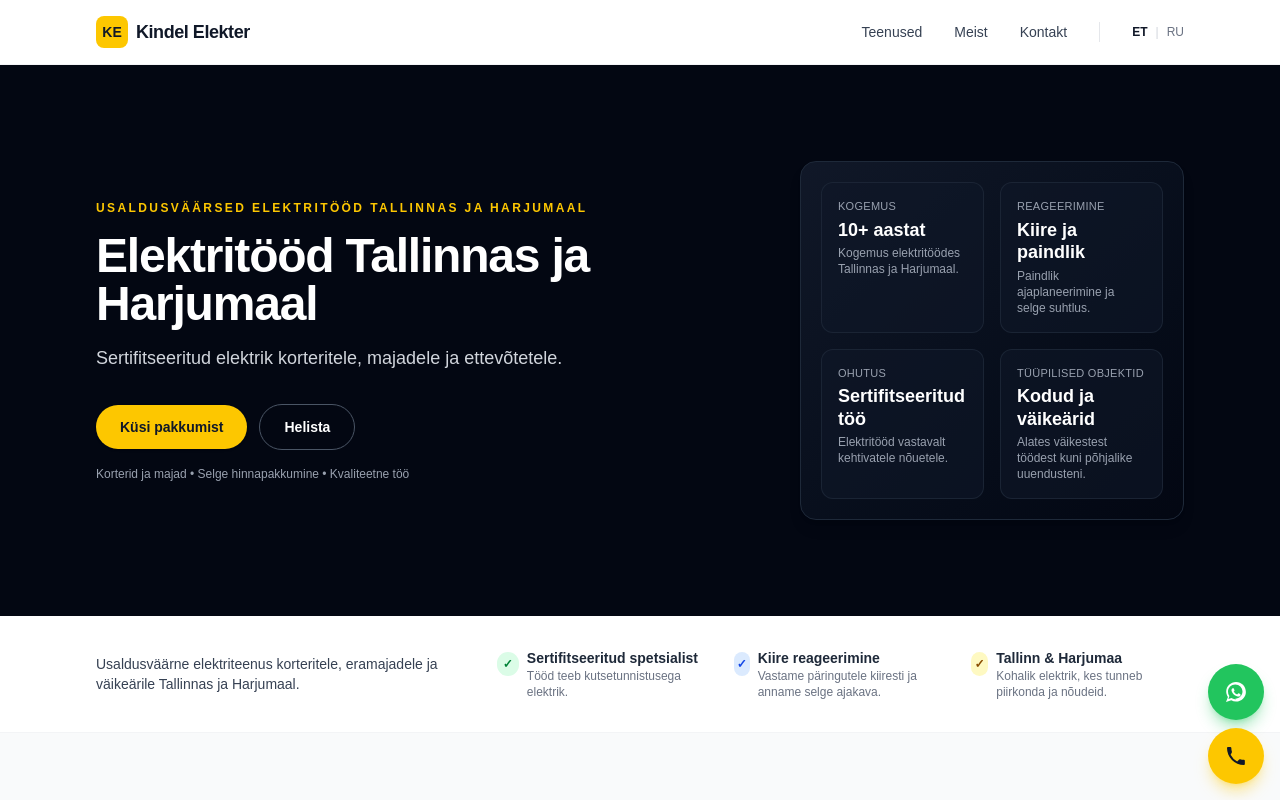
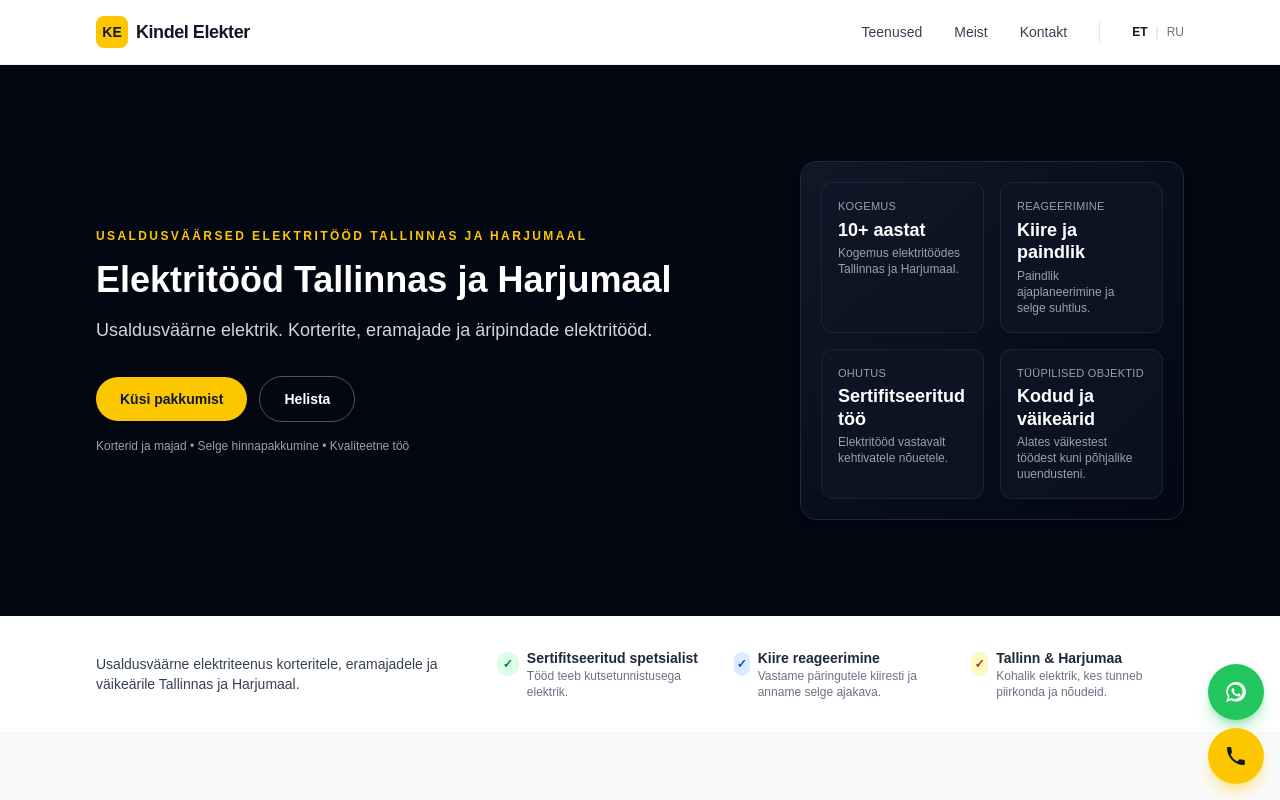
Before and after one commit to ilnitskisergei-boop/kindelelekter-site, a Next.js app: page /et in a window 1280 px wide. Shown: the top 800 px of the page. Built offline with nearby package versions, Linux system fonts and the light colour scheme.

Commit message:
add SEO H1 heading

```diff
--- a/components/HomePage.tsx
+++ b/components/HomePage.tsx
@@ -90,7 +90,7 @@ const content: Record<
     heroEyebrow:  "Usaldusväärsed elektritööd Tallinnas ja Harjumaal",
     heroTitle: "Elektritööd Tallinnas ja Harjumaal",
     heroSubtitle:
-    "Sertifitseeritud elektrik korteritele, majadele ja ettevõtetele.",
+      "Usaldusväärne elektrik. Korterite, eramajade ja äripindade elektritööd.",
     heroPrimaryCta: "Küsi pakkumist",
     heroSecondaryCta: "Helista",
     heroBadgeLine: "Korterid ja majad • Selge hinnapakkumine • Kvaliteetne töö",
@@ -174,7 +174,7 @@ const content: Record<
     heroEyebrow: "Надёжные электротехнические работы",
     heroTitle: "Электромонтажные работы в Таллине и Харьюмаа",
     heroSubtitle:
-      "Быстрый и надёжный электрик для квартир, домов и бизнеса",
+      "Надёжный электрик. Электромонтаж в квартирах, частных домах и коммерческих помещениях.",
     heroPrimaryCta: "Запросить цену",
     heroSecondaryCta: "Позвонить",
     heroBadgeLine:
@@ -430,10 +430,10 @@ export default function HomePage({ lang }: HomePageProps) {
               <p className="mb-4 text-xs font-semibold uppercase tracking-[0.2em] text-yellow-400">
                 {t.heroEyebrow}
               </p>
-              <h1 className="text-3xl font-semibold tracking-tight sm:text-4xl lg:text-5xl">
+              <h1 className="text-3xl font-bold md:text-4xl">
                 {t.heroTitle}
               </h1>
-              <p className="mt-4 text-base text-gray-300 sm:text-lg">
+              <p className="mt-4 text-lg text-gray-300">
                 {t.heroSubtitle}
               </p>
               <div className="mt-8 flex flex-col gap-3 sm:flex-row sm:items-center">
```
